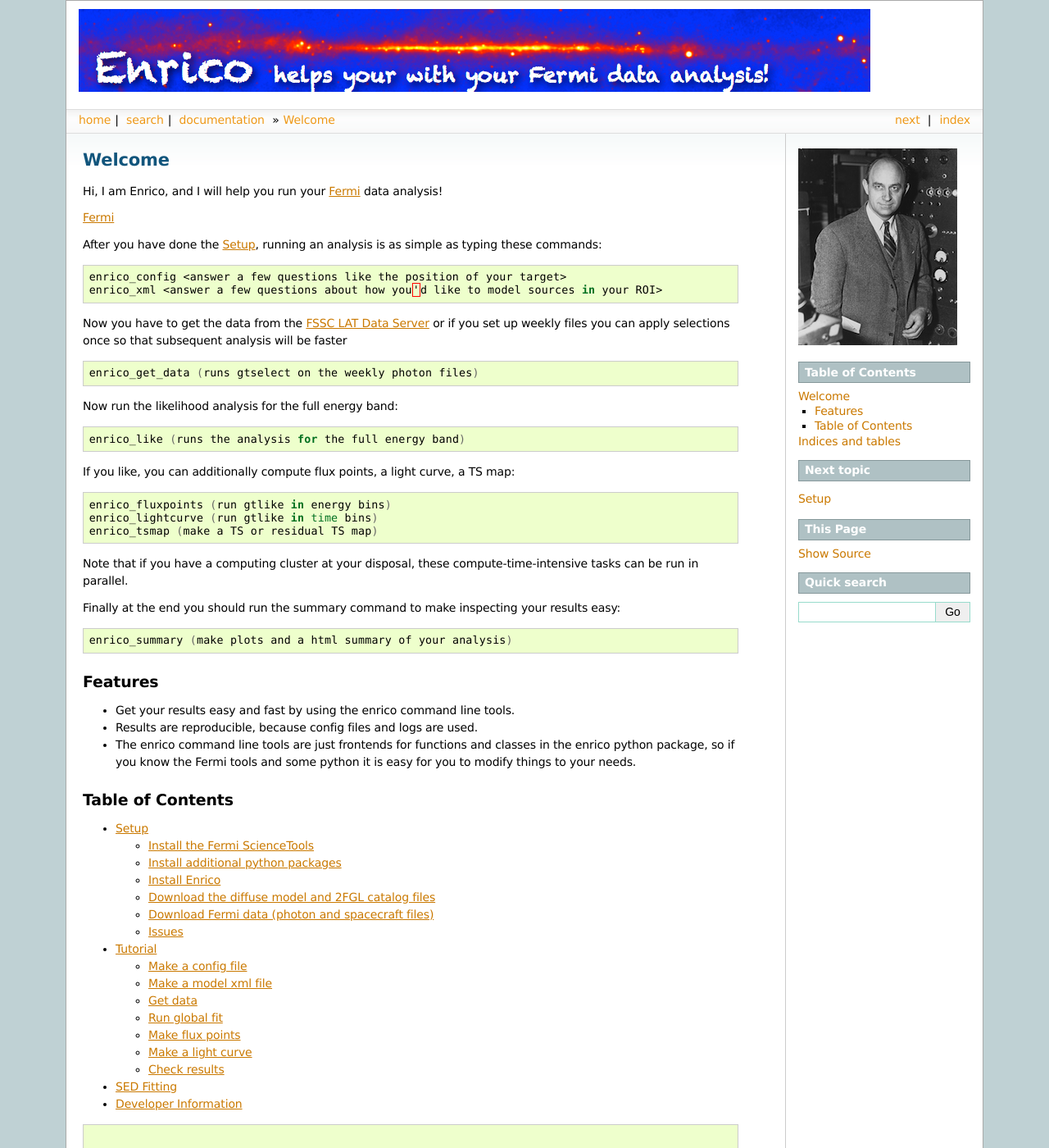
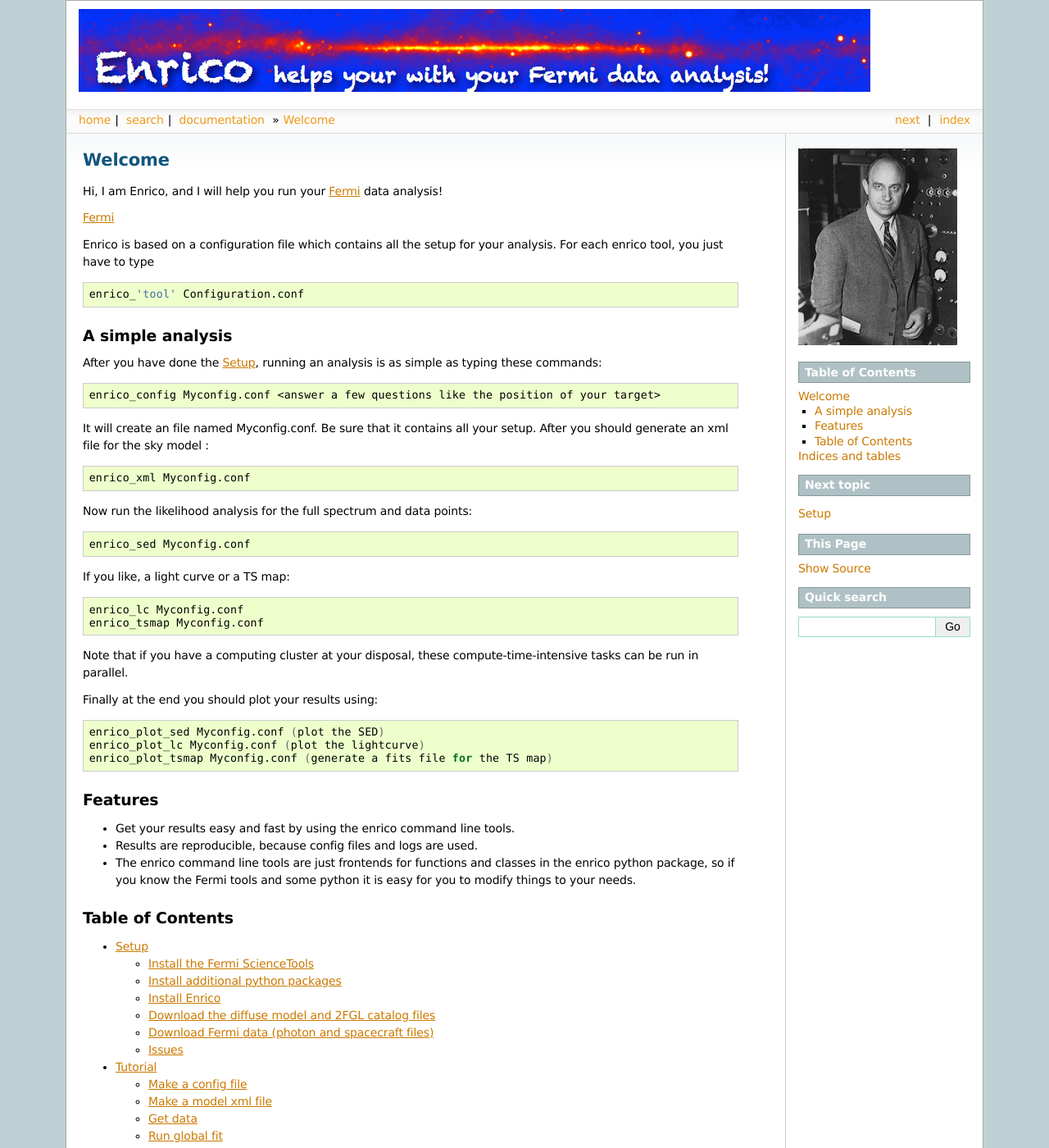
Before and after one commit to gammapy/enrico, a Sphinx documentation site: the page built from doc/source/index.rst, in a window 1280 px wide and 1400 px high. Shown: the whole window at 82% size. Built offline with Sphinx 7.4.7, drawn with Linux system fonts in a browser that asks for light colours.

Commit message:
some doc

```diff
--- a/doc/source/index.rst
+++ b/doc/source/index.rst
@@ -13,46 +13,53 @@ Hi, I am Enrico, and I will help you run your
 
 `Fermi <http://fermi.gsfc.nasa.gov/>`_
 
+Enrico is based on a configuration file which contains all the setup for your analysis. For each enrico tool, you just have to type
+
+.. code-block:: bash
+
+   enrico_'tool' Configuration.conf
+
+A simple analysis
+--------
+
 After you have done the :ref:`setup`, running an analysis is as simple as
 typing these commands:
 
 .. code-block:: bash
 
-   enrico_config <answer a few questions like the position of your target>
-   enrico_xml <answer a few questions about how you'd like to model sources in your ROI>
+   enrico_config Myconfig.conf <answer a few questions like the position of your target>
 
-Now you have to get the data from the
-`FSSC LAT Data Server <http://fermi.gsfc.nasa.gov/cgi-bin/ssc/LAT/LATDataQuery.cgi>`_
-or if you set up weekly files you can apply selections once so that subsequent analysis will be faster
+It will create an file named Myconfig.conf. Be sure that it contains all your setup. After you should generate an xml file for the sky model :
 
 .. code-block:: bash
 
-   enrico_get_data (runs gtselect on the weekly photon files)
+   enrico_xml Myconfig.conf
 
-Now run the likelihood analysis for the full energy band:
+
+Now run the likelihood analysis for the full spectrum and data points:
 
 .. code-block:: bash
 
-   enrico_like (runs the analysis for the full energy band)
+   enrico_sed Myconfig.conf
 
-If you like, you can additionally compute flux points, a light curve,
-a TS map:
+If you like,  a light curve or a TS map:
 
 .. code-block:: bash
 
-   enrico_fluxpoints (run gtlike in energy bins)
-   enrico_lightcurve (run gtlike in time bins)
-   enrico_tsmap (make a TS or residual TS map)
+   enrico_lc Myconfig.conf
+   enrico_tsmap Myconfig.conf
 
 Note that if you have a computing cluster at your disposal, these
 compute-time-intensive tasks can be run in parallel.
 
-Finally at the end you should run the summary command to make
-inspecting your results easy:
+Finally at the end you should plot your results using:
 
 .. code-block:: bash
 
-   enrico_summary (make plots and a html summary of your analysis)
+   enrico_plot_sed Myconfig.conf (plot the SED)
+   enrico_plot_lc Myconfig.conf (plot the lightcurve)
+   enrico_plot_tsmap Myconfig.conf (generate a fits file for the TS map)
+
 
 Features
 --------
```
